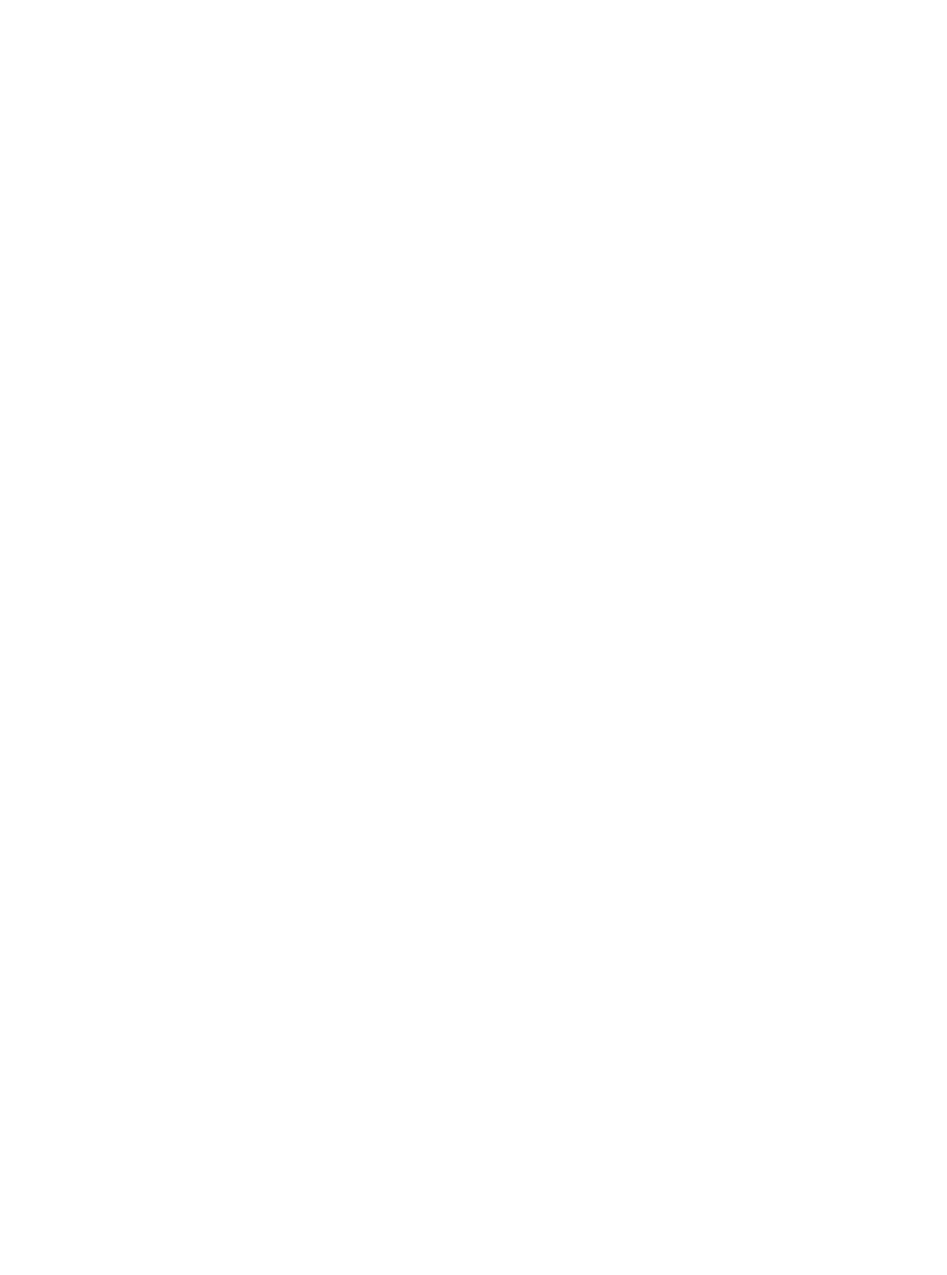
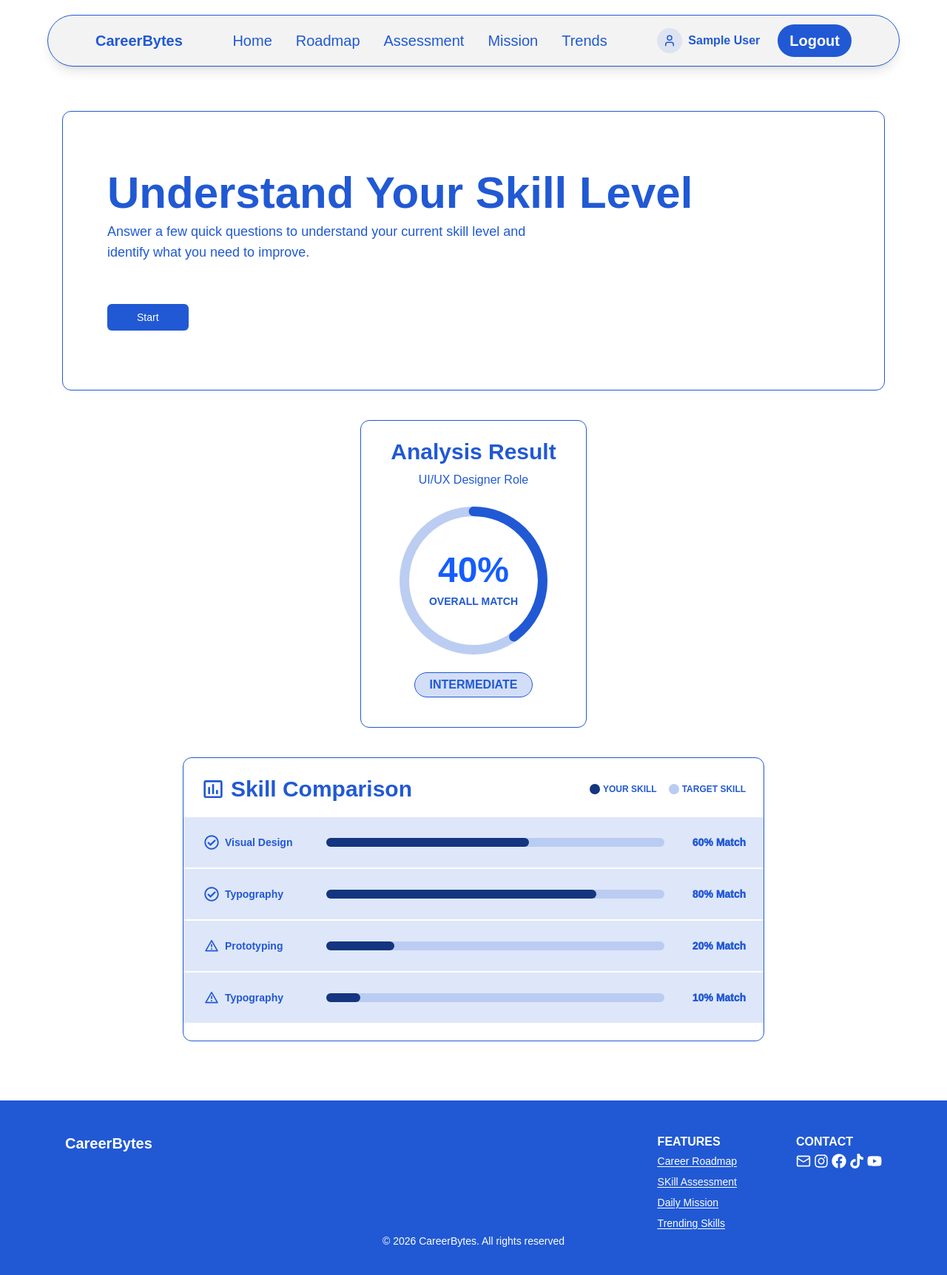
Before and after one commit to Ampasan/Frontend_CareerBytes, a React (Vite) app: page /assessment in a window 1280 px wide. Before the commit this address had no page. Shown: the top 1724 px of the page at 74% size. Before the commit the page ends 800 px from the top, so only its background shows below. Built offline with nearby package versions, Linux system fonts and the light colour scheme; sample sign-in values are in the browser's storage.

Commit message:
Edit: Change "Assesment" to "Assessment"

```diff
--- a/src/components/layout/Footer.jsx
+++ b/src/components/layout/Footer.jsx
@@ -17,7 +17,7 @@ function Footer() {
                         <h2 className="font-bold mb-1 ">FEATURES</h2>
                         <div className="flex flex-col text-sm underline underline-offset-2 gap-2">
                             <Link to="/career-roadmap" className="hover:text-black/50 hover:decoration-gray-700">Career Roadmap</Link>
-                            <a href="#" className="hover:text-black/50 hover:decoration-gray-700">SKill Assesment</a>
+                            <a href="#" className="hover:text-black/50 hover:decoration-gray-700">SKill Assessment</a>
                             <a href="#" className="hover:text-black/50 hover:decoration-gray-700">Daily Mission</a>
                             <a href="#" className="hover:text-black/50 hover:decoration-gray-700">Trending Skills</a>
                         </div>
--- a/src/components/layout/Navbar.jsx
+++ b/src/components/layout/Navbar.jsx
@@ -32,7 +32,7 @@ function Navbar() {
                 <ul className="hidden lg:flex gap-8">
                     <li className="hover:text-(--color-primary)/40"><Link to="/">Home</Link></li>
                     <li className="hover:text-(--color-primary)/40"><Link to="/career-roadmap">Roadmap</Link></li>
-                    <li className="hover:text-(--color-primary)/40"><Link to="/assesment">Assesment</Link></li>
+                    <li className="hover:text-(--color-primary)/40"><Link to="/assessment">Assessment</Link></li>
                     <li className="hover:text-(--color-primary)/40"><a href="#mission">Mission</a></li>
                     <li className="hover:text-(--color-primary)/40"><a href="#trends">Trends</a></li>
                 </ul>
@@ -66,7 +66,7 @@ function Navbar() {
                     <div className="absolute top-full left-0 p-5 px-8 bg-(--color-image) flex flex-col gap-4 w-full text-lg lg:hidden rounded-b-3xl shadow-lg border border-t-0">
                         <Link to="/" className="hover:text-(--color-primary)/60 transition">Home</Link>
                         <Link to="/career-roadmap" className="hover:text-(--color-primary)/60 transition">Roadmap</Link>
-                        <Link to="/assesment" className="hover:text-(--color-primary)/60 transition">Assessment</Link>
+                        <Link to="/assessment" className="hover:text-(--color-primary)/60 transition">Assessment</Link>
                         <a href="#mission" className="hover:text-(--color-primary)/60 transition">Mission</a>
                         <a href="#trends" className="hover:text-(--color-primary)/60 transition">Trends</a>
 
--- a/src/features/skillAssesment/components/AssesmentStatistic.jsx
+++ b/src/features/skillAssessment/components/AssessmentStatistic.jsx
@@ -8,7 +8,7 @@ const SkillData = [
     {percentage: 10, type: "Match", text: "Typography"}
 ]
 
-function AssesmentStatistic () {
+function AssessmentStatistic () {
     return (
         <section className="my-10 mb-20 mt-10 max-w-6xl px-5 mx-auto flex flex-wrap gap-10 justify-between">
             <AnalysisResult
@@ -21,4 +21,4 @@ function AssesmentStatistic () {
     )
 }
 
-export default AssesmentStatistic;
+export default AssessmentStatistic;
--- a/src/features/skillAssesment/components/QuizAssesment.jsx
+++ b/src/features/skillAssessment/components/QuizAssessment.jsx
@@ -2,7 +2,7 @@ import { number } from "zod";
 import QuizCard from "../../../components/ui/QuizCard";
 import { useState } from "react";
 
-function QuizAssesment ({ onExit, onFinish }) {
+function QuizAssessment ({ onExit, onFinish }) {
     const questions = [
         {
             question:
@@ -96,4 +96,4 @@ function QuizAssesment ({ onExit, onFinish }) {
     )
 }
 
-export default QuizAssesment;
+export default QuizAssessment;
--- a/src/pages/AssesmentPage.jsx
+++ b/src/pages/AssessmentPage.jsx
@@ -1,14 +1,14 @@
 import Footer from "../components/layout/Footer";
 import Navbar from "../components/layout/Navbar";
 
-import AssesmentStatistic from "../features/skillAssesment/components/AssesmentStatistic";
-import AssesmentStart from "../features/skillAssesment/components/AssesmentStart";
-import QuizAssesment from "../features/skillAssesment/components/QuizAssesment";
-import ProcessingAssesment from "../features/skillAssesment/components/ProcessingAssesment";
+import AssessmentStatistic from "../features/skillAssessment/components/AssessmentStatistic";
+import AssessmentStart from "../features/skillAssessment/components/AssessmentStart";
+import QuizAssessment from "../features/skillAssessment/components/QuizAssessment";
+import ProcessingAssessment from "../features/skillAssessment/components/ProcessingAssessment";
 
 import { useState } from "react";
 
-function AssesmentPage() {
+function AssessmentPage() {
 
     // MENENTUKAN HALAMAN YANG SEDANG AKTIF
     const [currentPage, setCurrentPage] = useState("start");
@@ -20,17 +20,17 @@ function AssesmentPage() {
             {/* START PAGE */}
             {currentPage === "start" && (
                 <>
-                    <AssesmentStart
+                    <AssessmentStart
                         onStart={() => setCurrentPage("quiz")}
                     />
 
-                    <AssesmentStatistic />
+                    <AssessmentStatistic />
                 </>
             )}
 
             {/* QUIZ PAGE */}
             {currentPage === "quiz" && (
-                <QuizAssesment
+                <QuizAssessment
                     onExit={() => setCurrentPage("start")}
                     onFinish={() => setCurrentPage("processing")}
                 />
@@ -38,7 +38,7 @@ function AssesmentPage() {
 
             {/* PROCESSING PAGE */}
             {currentPage === "processing" && (
-                <ProcessingAssesment
+                <ProcessingAssessment
                     onComplete={() => setCurrentPage("result")}
                 />
             )}
@@ -46,10 +46,10 @@ function AssesmentPage() {
             {/* RESULT PAGE */}
             {currentPage === "result" && (
                 <>
-                <AssesmentStart
+                <AssessmentStart
                         onStart={() => setCurrentPage("quiz")}
                     />
-                <AssesmentStatistic />
+                <AssessmentStatistic />
                 </>
             )}
 
@@ -58,4 +58,4 @@ function AssesmentPage() {
     );
 }
 
-export default AssesmentPage;
+export default AssessmentPage;
--- a/src/routes/index.jsx
+++ b/src/routes/index.jsx
@@ -7,7 +7,7 @@ import RegisterPage from "../pages/RegisterPage";
 import { AuthProvider } from "../context/AuthContext";
 import ProtectedRoute from "./ProtectedRoute";
 import AuthRoute from "./AuthRoute";
-import AssesmentPage from "../pages/AssesmentPage";
+import AssessmentPage from "../pages/AssessmentPage";
 
 export default function AppRoutes() {
   return (
@@ -53,10 +53,10 @@ export default function AppRoutes() {
           />
 
           <Route
-            path="/assesment"
+            path="/assessment"
             element={
               <ProtectedRoute>
-                  <AssesmentPage />
+                  <AssessmentPage />
               </ProtectedRoute>
             }
           />
```
Also changed, not shown: src/features/skillAssessment/components/AssessmentStart.jsx (renamed from src/features/skillAssesment/components/AssesmentStart.jsx), src/features/skillAssessment/components/ProcessingAssessment.jsx (renamed from src/features/skillAssesment/components/ProcessingAssesment.jsx).
